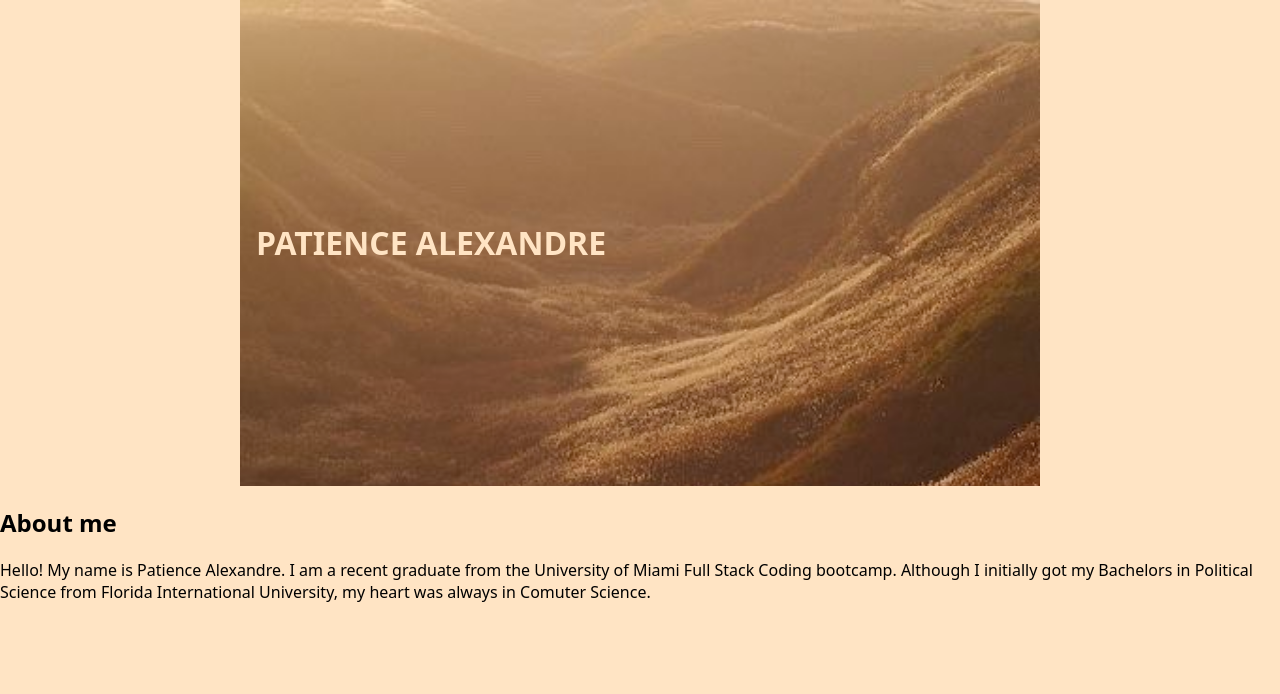
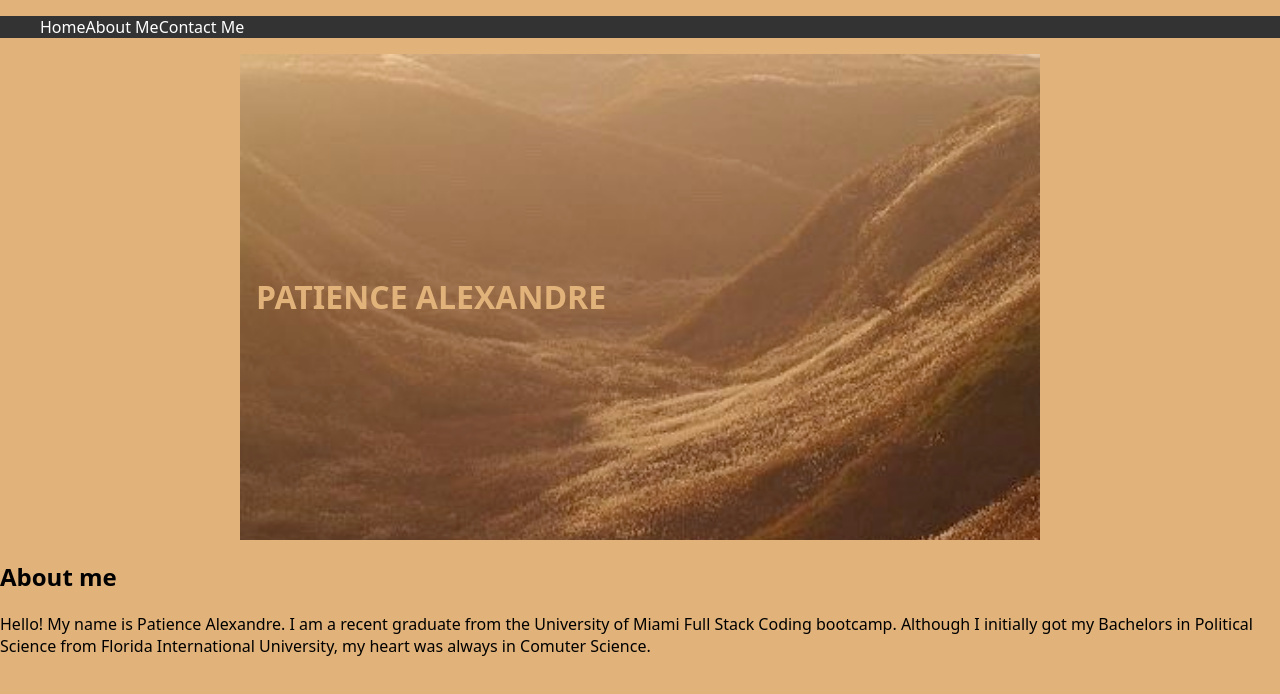
Before and after one commit to PatienceAlexandre/Coding-bootcamp-challenge-2, a plain HTML site: page index.html in a window 1280 px wide. Drawn offline with Linux system fonts and the light colour scheme.

Commit message:
commit file

```diff
--- a/assets/css/style.css
+++ b/assets/css/style.css
@@ -1,15 +1,37 @@
 body {
   margin:0;
-font-family: system-ui, -apple-system, BlinkMacSystemFont, 'Segoe UI', Roboto, Oxygen, Ubuntu, Cantarell, 'Open Sans', 'Helvetica Neue', sans-serif;
-background-color: bisque;
+  font-family: system-ui, -apple-system, BlinkMacSystemFont, 'Segoe UI', Roboto, Oxygen, Ubuntu, Cantarell, 'Open Sans', 'Helvetica Neue', sans-serif;
+background-color: rgb(225, 179, 123);
 }
 
+ul {
+  list-style-type:none;
+  margin: 2;
+  padding: 2;
+  overflow: hidden;
+  background-color: #333;
+}
+
+li{
+  float: left;
+}
+
+li a{
+  display:block;
+  color: white;
+  text-align: 16px 18px;
+  text-decoration: none;
+}
+
+li a hover{
+  background: color #111;
+}
 
 .hero {
-background-color: bisque;
+background-color: rgb(224, 192, 152);
 background-image: url(../images/mountain.jpg) ;
 background-size: cover;
-color: bisque;
+color: rgb(225, 179, 123);
 max-width: 800px;
 margin-left: auto;
 margin-right: auto;
--- a/index.html
+++ b/index.html
@@ -7,6 +7,15 @@
     <title>background images</title>
       <link rel="stylesheet" href="./assets/css/style.css"/>
     </head>
+<head>
+<body>
+
+  <ul>
+    <li><a href="#home">Home</a></li>
+    <li><a href="#about me">About Me</a></li>
+    <li><a href="#contact me">Contact Me</a></li>
+  </ul>
+</body>
 
    <body>
 
```
